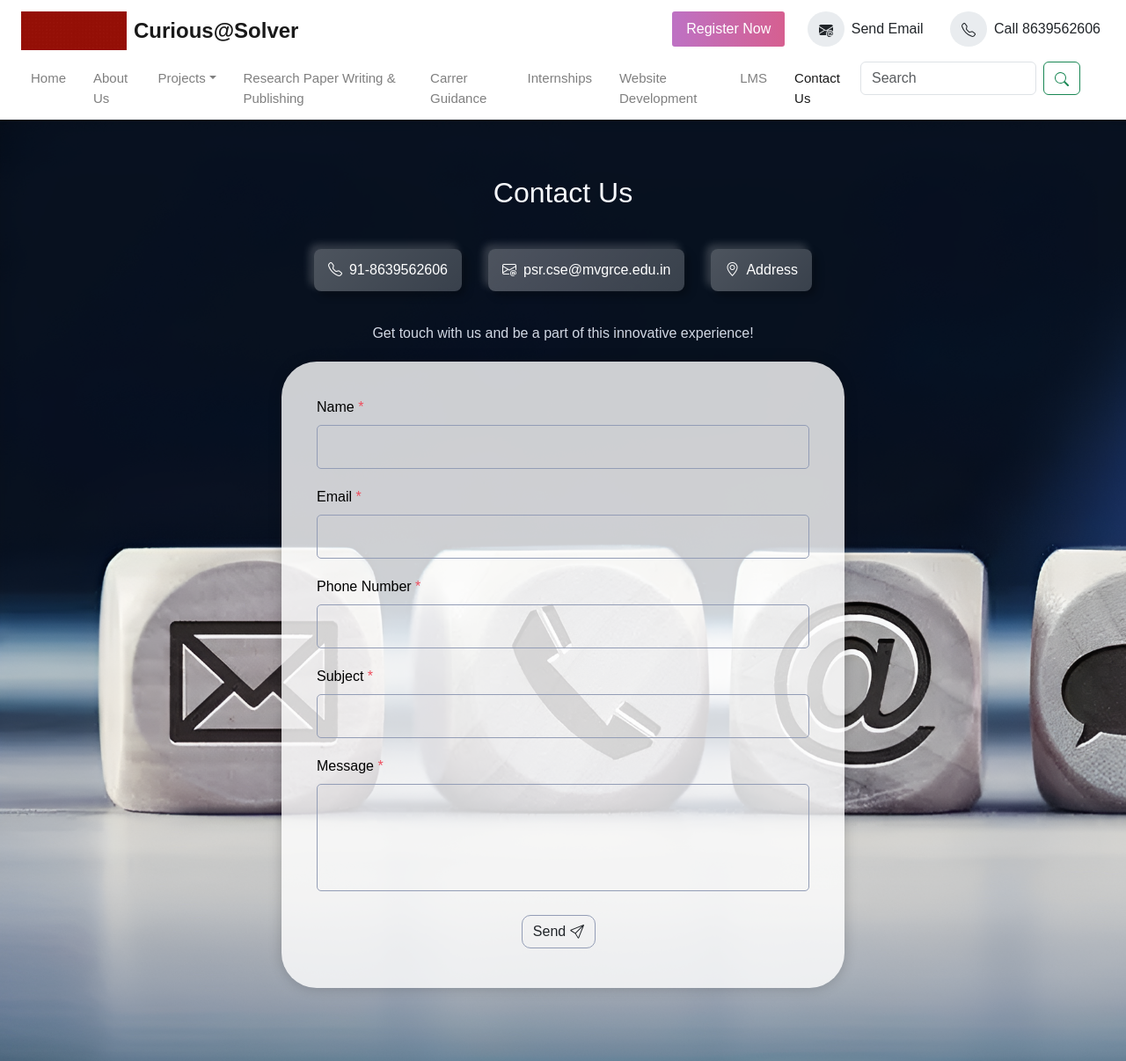
After one commit to HarshavardhanVemali/curioussolver, a Django app: page /contactus/ in a window 1280 px wide. The commit adds this page. Shown: the top 1206 px of the page at 88% size. Run offline with Django 5.2, Linux system fonts and the light colour scheme; some libraries are stand-ins or nearby versions.

Commit message:
changescommit

```diff
--- a/curioussolver/urls.py
+++ b/curioussolver/urls.py
@@ -5,4 +5,5 @@ from curioussolverapp import views
 urlpatterns = [
     path('admin/', admin.site.urls),
     path('',views.index,name='index'),
+    path('contactus/',views.contactus,name='contactus'),
 ]
--- /dev/null
+++ b/curioussolverapp/templates/contactus.html
@@ -0,0 +1,198 @@
+<!DOCTYPE html>
+{% load static %}
+<html lang="en">
+<head>
+    <meta charset="UTF-8">
+    <meta name="viewport" content="width=device-width, initial-scale=1.0">
+    <title>Curious@Solver</title>
+    <link href="https://stackpath.bootstrapcdn.com/bootstrap/4.5.2/css/bootstrap.min.css" rel="stylesheet">
+    <link href="https://cdn.jsdelivr.net/npm/bootstrap@5.3.2/dist/css/bootstrap.min.css" rel="stylesheet">
+    <script src="https://cdn.jsdelivr.net/npm/bootstrap@5.3.2/dist/js/bootstrap.bundle.min.js"></script>
+    <link rel="stylesheet" href="https://cdn.jsdelivr.net/npm/bootstrap-icons@1.10.5/font/bootstrap-icons.css">
+    <link rel="stylesheet" href="{% static 'css/styles.css' %}" />
+</head>
+<body>
+
+    <nav class="navbar navbar-expand-lg navbar-light bg-white py-0">
+        <div class="container-fluid">
+            <div class="row w-100 align-items-center py-2">
+                <div class="col-md-12 d-flex justify-content-between">
+                    <a href="{% url 'index' %}" class="navbar-brand d-flex align-items-center">
+                        <div class="icon me-2">
+                            <img class="img-fluid" src="{% static 'images/carousel-4.jpg' %}" alt="Logo" style="max-width: 120px; height: auto;">
+                        </div>
+                        <span class="fs-4 fw-bold">Curious@Solver</span>
+                    </a>
+                    <div>
+                        <a href="#" class="text-decoration-none text-dark contact-link me-3" id="registernow">
+                            <span style="color: white;">Register Now</span>
+                        </a>
+                        <a href="mailto:psr.cse@mvgrce.edu.in"  class="text-decoration-none text-dark contact-link me-3">
+                            <span class="contact-icon me-2">
+                                <svg xmlns="http://www.w3.org/2000/svg" width="16" height="16" fill="currentColor" class="bi bi-envelope-at-fill" viewBox="0 0 16 16">
+                                    <path d="M2 2A2 2 0 0 0 .05 3.555L8 8.414l7.95-4.859A2 2 0 0 0 14 2zm-2 9.8V4.698l5.803 3.546zm6.761-2.97-6.57 4.026A2 2 0 0 0 2 14h6.256A4.5 4.5 0 0 1 8 12.5a4.49 4.49 0 0 1 1.606-3.446l-.367-.225L8 9.586zM16 9.671V4.697l-5.803 3.546.338.208A4.5 4.5 0 0 1 12.5 8c1.414 0 2.675.652 3.5 1.671"/>
+                                    <path d="M15.834 12.244c0 1.168-.577 2.025-1.587 2.025-.503 0-1.002-.228-1.12-.648h-.043c-.118.416-.543.643-1.015.643-.77 0-1.259-.542-1.259-1.434v-.529c0-.844.481-1.4 1.26-1.4.585 0 .87.333.953.63h.03v-.568h.905v2.19c0 .272.18.42.411.42.315 0 .639-.415.639-1.39v-.118c0-1.277-.95-2.326-2.484-2.326h-.04c-1.582 0-2.64 1.067-2.64 2.724v.157c0 1.867 1.237 2.654 2.57 2.654h.045c.507 0 .935-.07 1.18-.18v.731c-.219.1-.643.175-1.237.175h-.044C10.438 16 9 14.82 9 12.646v-.214C9 10.36 10.421 9 12.485 9h.035c2.12 0 3.314 1.43 3.314 3.034zm-4.04.21v.227c0 .586.227.8.581.8.31 0 .564-.17.564-.743v-.367c0-.516-.275-.708-.572-.708-.346 0-.573.245-.573.791"/>
+                                </svg>
+                            </span>
+                            <span>Send Email</span>
+                        </a>
+                        <a href="tel:+918048600100" class="text-decoration-none text-dark contact-link">
+                            <span class="contact-icon me-2">
+                                <svg xmlns="http://www.w3.org/2000/svg" width="16" height="16" fill="currentColor" class="bi bi-telephone" viewBox="0 0 16 16">
+                                    <path d="M3.654 1.328a.678.678 0 0 0-1.015-.063L1.605 2.3c-.483.484-.661 1.169-.45 1.77a17.6 17.6 0 0 0 4.168 6.608 17.6 17.6 0 0 0 6.608 4.168c.601.211 1.286.033 1.77-.45l1.034-1.034a.678.678 0 0 0-.063-1.015l-2.307-1.794a.68.68 0 0 0-.58-.122l-2.19.547a1.75 1.75 0 0 1-1.657-.459L5.482 8.062a1.75 1.75 0 0 1-.46-1.657l.548-2.19a.68.68 0 0 0-.122-.58zM1.884.511a1.745 1.745 0 0 1 2.612.163L6.29 2.98c.329.423.445.974.315 1.494l-.547 2.19a.68.68 0 0 0 .178.643l2.457 2.457a.68.68 0 0 0 .644.178l2.189-.547a1.75 1.75 0 0 1 1.494.315l2.306 1.794c.829.645.905 1.87.163 2.611l-1.034 1.034c-.74.74-1.846 1.065-2.877.702a18.6 18.6 0 0 1-7.01-4.42 18.6 18.6 0 0 1-4.42-7.009c-.362-1.03-.037-2.137.703-2.877z"/>
+                                </svg>
+                            </span>
+                            <span>Call 8639562606 </span>
+                        </a>
+                    </div>
+                </div>
+            </div>
+            <button class="navbar-toggler ms-auto" type="button" data-bs-toggle="collapse" data-bs-target="#mainNavbar" aria-controls="mainNavbar" aria-expanded="false" aria-label="Toggle navigation">
+                <span class="navbar-toggler-icon"></span>
+            </button>
+            <div class="collapse navbar-collapse" id="mainNavbar">
+                <div class="col-md-12 d-flex justify-content-between">
+                    <ul class="navbar-nav justify-content-center">
+                        <li class="nav-item"><a href="{% url 'index' %}" class="nav-link">Home</a></li>
+                        <li class="nav-item"><a href="#" class="nav-link">About Us</a></li>
+                        <li class="nav-item dropdown">
+                            <a href="#" class="nav-link dropdown-toggle" data-bs-toggle="dropdown">Projects</a>
+                            <ul class="dropdown-menu rounded-0">
+                                <li><a href="#" class="dropdown-item">UG</a></li>
+                                <li><a href="#" class="dropdown-item">PG</a></li>
+                                <li><a href="#" class="dropdown-item">Ph.D</a></li>
+                                <li><a href="#" class="dropdown-item">Post Doc</a></li>
+                            </ul>
+                        </li>
+                        <li class="nav-item"><a href="#" class="nav-link">Research Paper Writing & Publishing</a></li>
+                        <li class="nav-item"><a href="#" class="nav-link">Carrer Guidance</a></li>
+                        <li class="nav-item"><a href="#" class="nav-link">Internships</a></li>
+                        <li class="nav-item"><a href="#" class="nav-link">Website Development</a></li>
+                        <li class="nav-item"><a href="#" class="nav-link">LMS</a></li>
+                        <li class="nav-item"><a href="{% url 'contactus' %}" class="nav-link active">Contact Us</a></li>
+                    </ul>
+                    <div class="col-auto">
+                        <form class="d-flex">
+                            <input class="form-control me-2" type="search" placeholder="Search" aria-label="Search" style="max-width: 200px;">
+                            <button class="btn btn-outline-success" type="submit">
+                                <svg xmlns="http://www.w3.org/2000/svg" width="16" height="16" fill="currentColor" class="bi bi-search" viewBox="0 0 16 16">
+                                    <path d="M11.742 10.344a6.5 6.5 0 1 0-1.397 1.398h-.001q.044.06.098.115l3.85 3.85a1 1 0 0 0 1.415-1.414l-3.85-3.85a1 1 0 0 0-.115-.1zM12 6.5a5.5 5.5 0 1 1-11 0 5.5 5.5 0 0 1 11 0"/>
+                                </svg>
+                            </button>
+                        </form>
+                    </div>
+                </div>
+            </div>
+        </div>
+    </nav>
+    <section id="contact">
+        <div class="container">
+          <h2 data-aos="fade-up">Contact Us</h2>
+          <div class="contact-info">
+            <div class="contact-item">
+              <a href="tel:+918639562606" class="dice-button">
+                <i class="bi bi-telephone"></i>
+                <span class="contact-text">91-8639562606</span>
+              </a>
+            </div>
+            <div class="contact-item">
+              <a href="mailto:psr.cse@mvgrce.edu.in" class="dice-button">
+                <i class="bi bi-envelope-at"></i>
+                <span class="contact-text">psr.cse@mvgrce.edu.in</span>
+              </a>
+            </div>
+            <div class="contact-item">
+                <a href="https://www.google.com/maps?ll=18.060178,83.40558&z=14&t=m&hl=en&gl=IN&mapclient=embed&cid=2045561930180895679" class="dice-button" target="_blank">
+                    <i class="bi bi-geo-alt"></i>
+                  <span class="contact-text">Address</span>
+                </a>
+              </div>
+          </div>
+          </div>
+          <p data-aos="fade-up" data-aos-delay="200">
+            Get touch with us and be a part of this innovative experience!
+          </p>
+          <form action="" method="post" class="registration-form" id="registration-form" data-aos="fade-up" data-aos-delay="300">
+            {% csrf_token %}
+            <div class="form-group">
+              <label for="student_name">Name </label>
+              <input type="text" id="student_name" name="student_name" required/>
+            </div>
+            <div class="form-group">
+                <label for="email">Email </label>
+                <input type="email" id="email" name="email"required/>
+              </div>
+            <div class="form-group">
+              <label for="phone_number">Phone Number </label>
+              <input type="tel" id="phone_number" name="phone_number"required/>
+            </div>
+            <div class="form-group">
+                <label for="subject">Subject </label>
+                <input type="text" id="subject" name="subject"required/>
+            </div>
+            <div class="form-group">
+                <label for="messsage">Message </label>
+                <textarea id="message" name="message" rows="4" required></textarea>
+            </div>
+            <div class="submit">
+                <button type="submit" class="btn">Send<svg xmlns="http://www.w3.org/2000/svg" width="16" height="16" fill="currentColor" class="bi bi-send" viewBox="0 0 16 16">
+                    <path d="M15.854.146a.5.5 0 0 1 .11.54l-5.819 14.547a.75.75 0 0 1-1.329.124l-3.178-4.995L.643 7.184a.75.75 0 0 1 .124-1.33L15.314.037a.5.5 0 0 1 .54.11ZM6.636 10.07l2.761 4.338L14.13 2.576zm6.787-8.201L1.591 6.602l4.339 2.76z"/>
+            </svg></button>
+
+            </div>
+          </form>
+        </div>
+      </section>
+    <section>
+        <iframe style="border: 0;" src="https://www.google.com/maps/embed?pb=!1m14!1m8!1m3!1d15172.982707323841!2d83.4055798!3d18.060178!3m2!1i1024!2i768!4f13.1!3m3!1m2!1s0x0%3A0x1c634bbcd67ea3bf!2sMaharaj%20Vijayaram%20Gajapathi%20Raj%20College%20of%20Engineering%20(Autonomous)!5e0!3m2!1sen!2sin!4v1644992557857!5m2!1sen!2sin" height="400px" width="100%" allowfullscreen="allowfullscreen" loading="lazy"></iframe>
+    </section>
+    <footer class="bg-dark text-white">
+        <div class="container">
+            <div class="row">
+                <div class="col-md-6">
+                    <div class="row">
+                        <div class="col-md-6 mb-3">
+                            <h3>About Us</h3>
+                            <p>Welcome to Curious@Solver. Curious@Solver are being introduced to make a long way from its beginnings. We are the one source and efficient student-oriented service provider for IT projects.</p>
+                        </div>
+
+                        <div class="col-md-6 mb-3">
+                            <h3>Contact</h3>
+                            <p>
+                                <i class="bi bi-telephone"></i> <a href="tel:+918639562606" class="text-white">91-8639562606</a><br>
+                                <i class="bi bi-envelope"></i> <a href="mailto:psr.cse@mvgrce.edu.in" class="text-white">psr.cse@mvgrce.edu.in</a>
+                            </p>
+                        </div>
+                    </div>
+                </div>
+
+                <div class="col-md-6">
+                    <h3>Quick Links</h3>
+                    <div class="row">
+                        <div class="col-md-6">
+                            <ul class="list-unstyled">
+                                <li><a href="#" class="text-white"><i class="bi bi-chevron-right"></i> Home</a></li>
+                                <li><a href="#" class="text-white"><i class="bi bi-chevron-right"></i> Contact Us</a></li>
+                                <li><a href="#" class="text-white"><i class="bi bi-chevron-right"></i> Internships</a></li>
+                                <li><a href="#" class="text-white"><i class="bi bi-chevron-right"></i> UG Projects</a></li>
+                                <li><a href="#" class="text-white"><i class="bi bi-chevron-right"></i> PG Projects</a></li>
+                                <li><a href="#" class="text-white"><i class="bi bi-chevron-right"></i> Final Year Projects</a></li>
+                                <li><a href="#" class="text-white"><i class="bi bi-chevron-right"></i> IEEE Projects</a></li>
+                            </ul>
+                        </div>
+                    </div>
+                </div>
+            </div>
+        </div>
+
+        <div class="row m-0">
+            <div class="col-12 text-center mt-4 py-2" style="background-color: black;">
+                <p class="mb-0">© Copyright – 2024 Curious@Solver. All Rights Reserved.</p>
+            </div>
+        </div>
+    </footer>
+    <script src="https://code.jquery.com/jquery-3.5.1.slim.min.js"></script>
+    <script src="https://cdn.jsdelivr.net/npm/@popperjs/core@2.9.2/dist/umd/popper.min.js"></script>
+    <script src="https://stackpath.bootstrapcdn.com/bootstrap/4.5.2/js/bootstrap.min.js"></script>
+</body>
+</html>
--- a/curioussolverapp/templates/index.html
+++ b/curioussolverapp/templates/index.html
@@ -53,13 +53,14 @@
             <div class="collapse navbar-collapse" id="mainNavbar">
                 <div class="col-md-12 d-flex justify-content-between">
                     <ul class="navbar-nav justify-content-center">
-                        <li class="nav-item"><a href="#" class="nav-link active">Home</a></li>
+                        <li class="nav-item"><a href="{% url 'index' %}" class="nav-link active">Home</a></li>
                         <li class="nav-item"><a href="#" class="nav-link">About Us</a></li>
                         <li class="nav-item dropdown">
                             <a href="#" class="nav-link dropdown-toggle" data-bs-toggle="dropdown">Projects</a>
                             <ul class="dropdown-menu rounded-0">
                                 <li><a href="#" class="dropdown-item">UG</a></li>
                                 <li><a href="#" class="dropdown-item">PG</a></li>
+                                <li><a href="#" class="dropdown-item">Ph.D</a></li>
                                 <li><a href="#" class="dropdown-item">Post Doc</a></li>
                             </ul>
                         </li>
@@ -68,7 +69,7 @@
                         <li class="nav-item"><a href="#" class="nav-link">Internships</a></li>
                         <li class="nav-item"><a href="#" class="nav-link">Website Development</a></li>
                         <li class="nav-item"><a href="#" class="nav-link">LMS</a></li>
-                        <li class="nav-item"><a href="#" class="nav-link">Contact Us</a></li>
+                        <li class="nav-item"><a href="{% url 'contactus' %}" class="nav-link">Contact Us</a></li>
                     </ul>
                     <div class="col-auto">
                         <form class="d-flex">
--- a/curioussolverapp/views.py
+++ b/curioussolverapp/views.py
@@ -2,3 +2,6 @@ from django.shortcuts import render
 
 def index(request):
     return render(request,'index.html')
+
+def contactus(request):
+    return render(request,'contactus.html')
--- a/static/css/styles.css
+++ b/static/css/styles.css
@@ -338,3 +338,127 @@ footer a:hover {
 footer .bi {
     margin-right: 0.5rem;
 }
+
+/*contactus*/
+#contact{
+    padding: 4rem 0;
+    background-image: url('/static/images/contactus.png');
+    background-size:cover;
+}
+#contact p{
+    text-align: center;
+    color: #d2d8e4;
+}
+#contact h2{
+    text-align: center;
+    color: #f7f9fd;
+
+}
+.registration-form {
+    background-size: cover;
+    background-position: center;
+    display: flex;
+    flex-direction: column;
+    width: 50%;
+    margin: 20px auto;
+    padding: 40px;
+    border-radius: 40px;
+    background-color: rgba(255, 255, 255, 0.8);
+    box-shadow: 0px 0px 15px rgba(0, 0, 0, 0.2);
+}
+
+.form-group {
+    margin-bottom: 20px;
+}
+
+.form-group label {
+    display: block;
+    margin-bottom: 8px;
+    color: #000;
+    font-weight: 500;
+}
+
+.form-group input,
+.form-group select,.form-group textarea {
+    width: 100%;
+    padding: 12px;
+    border: 1px solid #939db6;
+    border-radius: 5px;
+    color: #000;
+    background-color: transparent;
+    -webkit-appearance: none;
+    -moz-appearance: none;
+    appearance: none;
+    resize: none;
+}
+.form-group label::after {
+    content: "*";
+    color: #ee4d5d;
+  }
+.form-group input:focus,
+.form-group select:focus {
+    outline: none;
+    border-color: #4285f4;
+    box-shadow: 0px 0px 8px rgba(66, 133, 244, 0.5);
+}
+
+.submit{
+    display: flex;
+    justify-content: center;
+    cursor: pointer;
+    align-items: center;
+}
+.submit button{
+    border-radius: 10px;
+    cursor: pointer;
+    border: 1px solid #939db6;
+}
+.submit button svg{
+    margin-left: 5px;
+}
+.submit button:hover{
+    background-color: #368EFE;
+}
+.contact-info {
+    display: flex;
+    flex-direction: row;
+    justify-content: center;
+    align-items: center;
+    height: 120px;
+    gap: 30px;
+  }
+
+  .dice-button {
+    display: inline-flex;
+    align-items: center;
+    padding: 12px 16px;
+    border-radius: 8px;
+    text-decoration: none;
+    color: white;
+    background-color: rgba(255, 255, 255, 0.2);
+    box-shadow:
+      5px 5px 10px rgba(0, 0, 0, 0.3),
+      -5px -5px 10px rgba(255, 255, 255, 0.2);
+    position: relative;
+    transition: transform 0.2s ease-in-out;
+  }
+
+  .dice-button:hover {
+    transform: scale(1.03);
+    color: var(--gemini-color-white);
+  }
+
+  .dice-button::before {
+    content: '';
+    position: absolute;
+    top: 0;
+    left: 0;
+    width: 100%;
+    height: 100%;
+    border-radius: 8px;
+    background: linear-gradient(135deg, rgba(255,255,255,0.1), transparent);
+  }
+
+  .contact-text {
+    margin-left: 8px;
+  }
```
Also changed, not shown: static/images/contactus.png (added), 1 other file.
